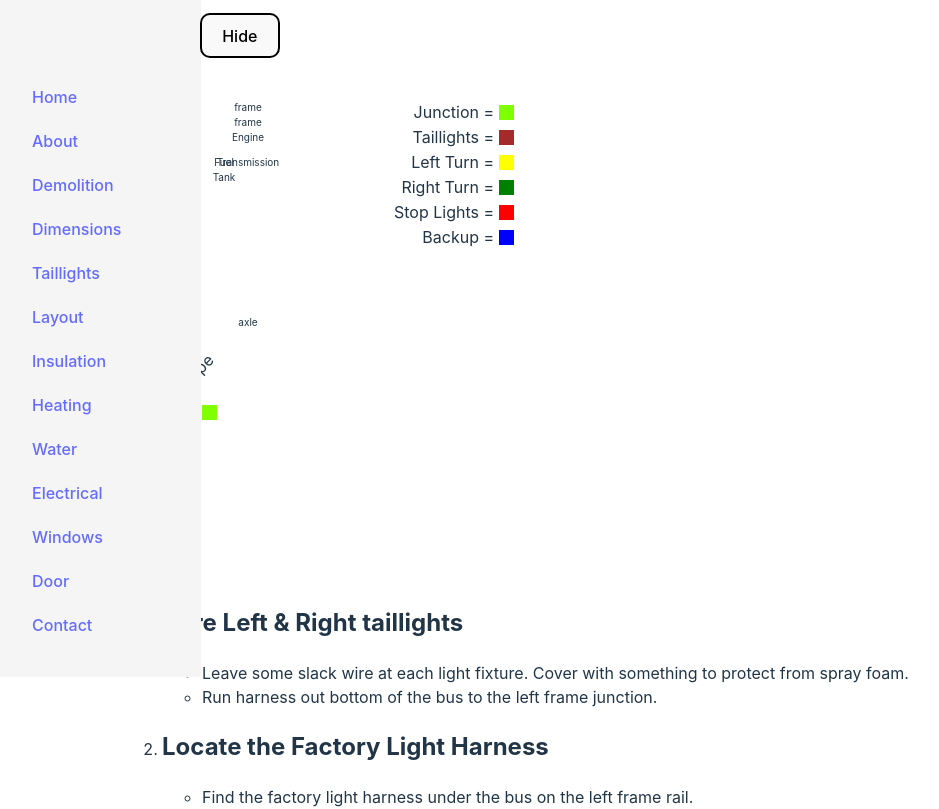
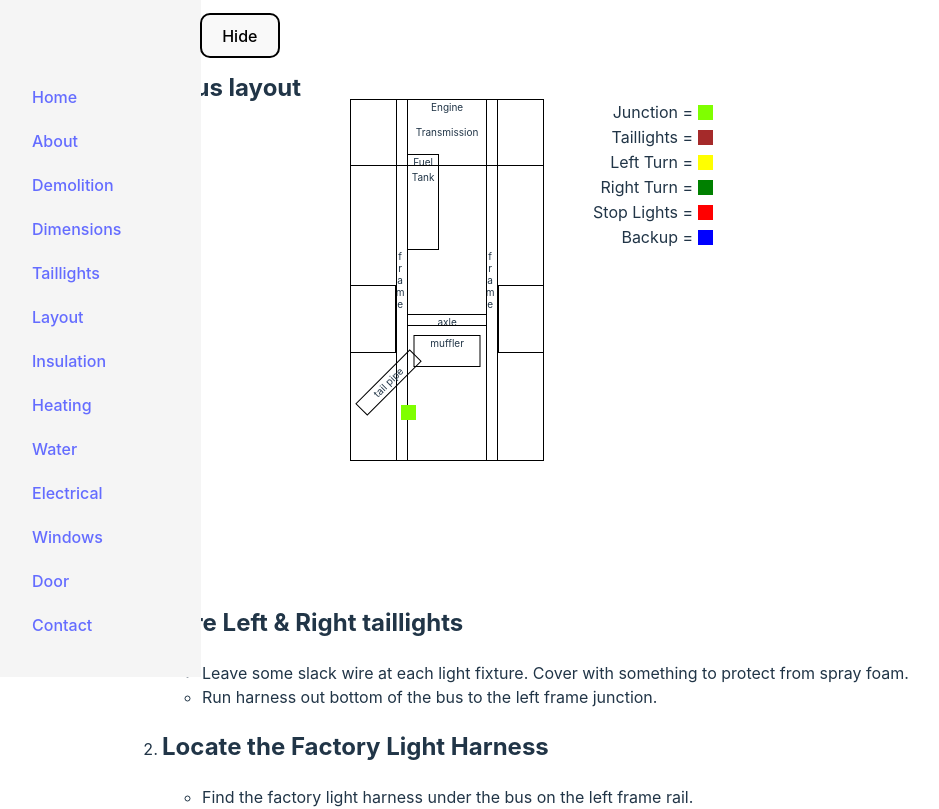
Before and after one commit to dielawn/bus_8, a React (Vite) app: page /taillights in a window 1280 px wide. Shown: the top 809 px of the page, without its empty margins (48-987 px from the left). Built offline with nearby package versions, Linux system fonts and the light colour scheme.

Commit message:
taillight vehicle diagram update

```diff
--- a/src/components/Taillights.jsx
+++ b/src/components/Taillights.jsx
@@ -8,27 +8,31 @@ import left_tail_loom from 'src/assets/left_tail_loom.jpg'
 const Taillights = () => {
 
     return (
-        <div className='marginLeft'>
+        <div className='container'>
+        <div className="container">
+
+        </div>
            <div className="flex key">
-           <div className="underBus ">
-                <div className="labelTxt leftFrame">frame</div>
-                <div className="labelTxt rightFrame">frame</div>
-                <div className="labelTxt engine">Engine</div>
-                <div className="labelTxt trans">Transmission</div>
-
-                <div className="labelTxt fuelTank">Fuel Tank</div>
-                    <div className="livSp">
-                        {/* <div className="lfStorage">
-                            Gray Water 23g
-                        </div>
-                        <div className="storageBox frontBox">Box</div>
-                        <div className="storageBox rearBox">Box</div> */}
-                        <div className="tailPipe">tail pipe</div>
-                        <div className="taillightJunc"></div>
-                        <div className="leftWW"></div>
-                        <div className="labelTxt axle">axle</div>
-                        <div className="rightWW"></div>
+           <h2>Under bus layout</h2>
+        <div className="underBus outline">
+            <div className="labelTxt leftFrame vertText frame outline">frame</div>
+            <div className="labelTxt rightFrame vertText frame outline">frame</div>
+            <div className="labelTxt engine">Engine</div>
+            <div className="labelTxt trans">Transmission</div>
+            <div className="labelTxt fuelTank outline">Fuel Tank</div>
+                <div className="livSp outline">
+                    {/* <div className="labelTxt lfStorage grayWater">
+                        Gray Water 23g
                     </div>
+                    <div className="labelTxt storageBox frontBox outline vertText">Box</div>
+                    <div className="labelTxt storageBox rearBox outline vertText">Box</div> */}
+                    <div className="labelTxt tailPipe outline">tail pipe</div>
+                    <div className="muffler outline labelTxt">muffler</div>
+                    <div className="taillightJunc"></div>
+                    <div className="wheelWell leftWW outline"></div>
+                    <div className="labelTxt axle outline">axle</div>
+                    <div className="wheelWell rightWW outline"></div>
+                </div>
             </div>
                 <div className="key flexColumn">
                     <div className='flex alignRight'>Junction =<div className='chartBox'></div></div>
```
